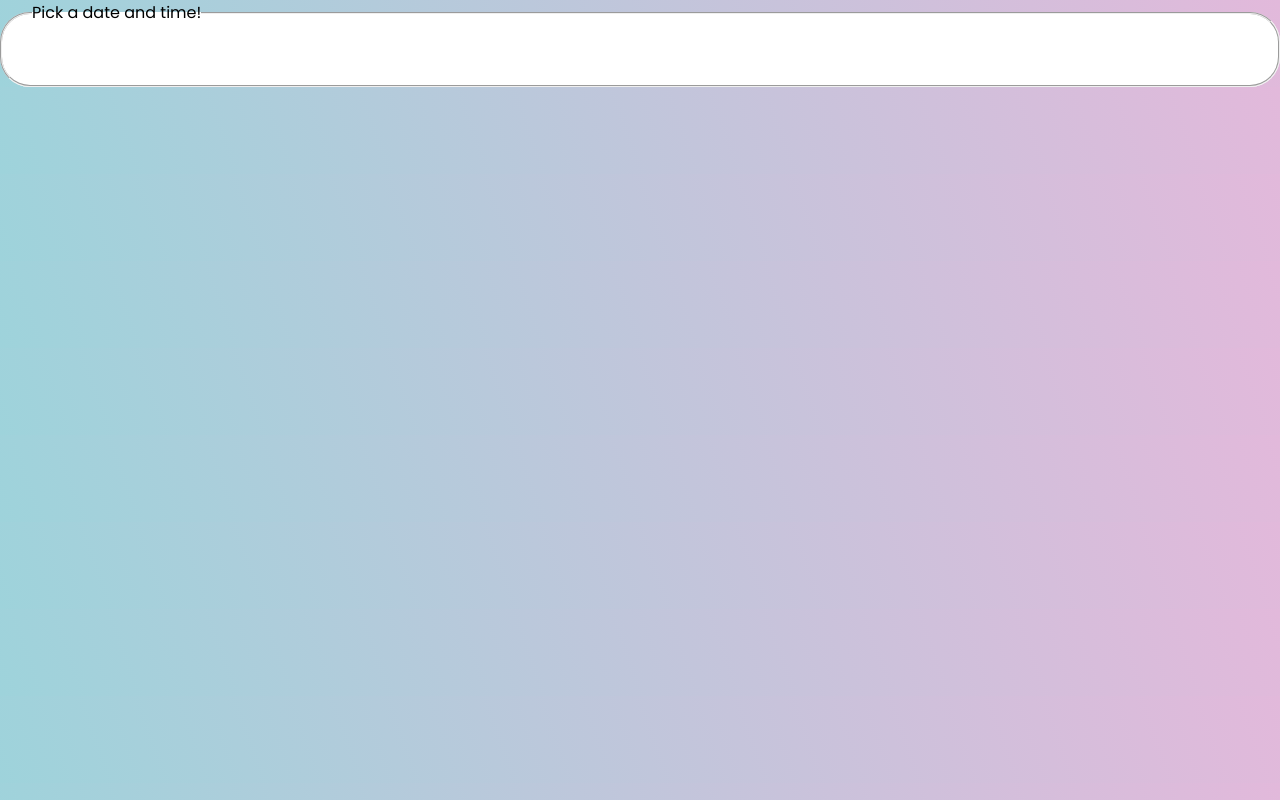
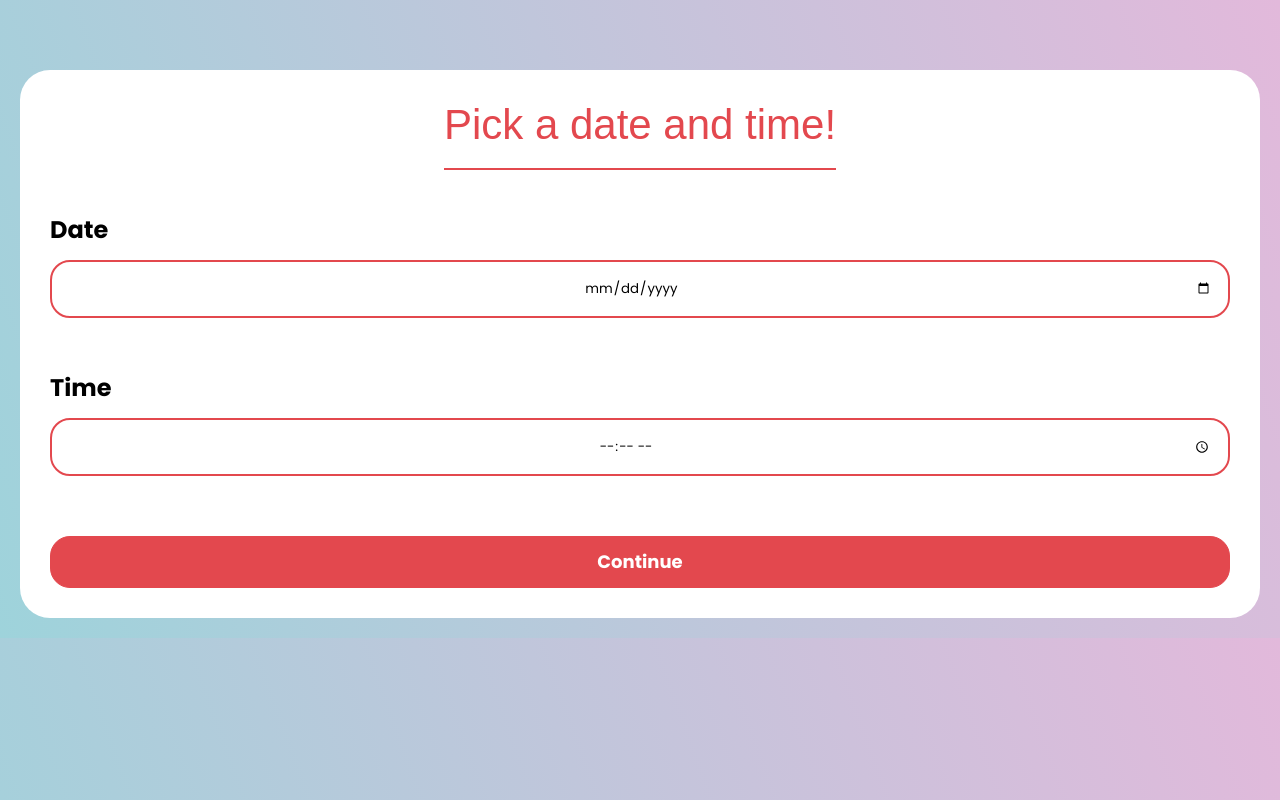
Before and after one commit to xiaonanpols21/date-picker, a Next.js app: page /form in a window 1280 px wide. Built offline with nearby package versions, Linux system fonts and the light colour scheme; a web font is replaced by a local one.

Commit message:
html form staat

```diff
--- a/src/app/form/page.js
+++ b/src/app/form/page.js
@@ -1,11 +1,113 @@
+"use client";
+import { useState, useEffect } from "react";
 import styles from "./styles.module.scss";
 
 export default function Form() {
+    // Variables
+    const [form, setForm] = useState({
+        date: "",
+        time: "",
+        activity: ""
+    });
+    const [step, setStep] = useState(1);
+
+    //LocalStorage
+    useEffect(() => {
+        localStorage.setItem("form", JSON.stringify(form));
+    }, [form]);
+
+    function handleChange(e) {
+        const { name, value } = e.target;
+
+        setForm(prev => ({
+            ...prev,
+            [name]: value
+        }));
+    }
+
+    //Steps
+    function handleSteps(e) {
+        e.preventDefault();
+
+        if (step < 2) {
+            setStep(prev => prev + 1);
+        }
+    }
+
+    //Activty
+    function handleActivity(e) {
+        const value = e.target.value;
+
+        setForm(prev => ({
+            ...prev,
+            activity: prev.activity === value ? "" : value
+        }));
+    }
+
+
+
+
     return (
-        <form className={`${styles.form}`}>
-            <fieldset>
-                <legend>Pick a date and time!</legend>
-            </fieldset>
-        </form>
+        <main className={styles.main}>
+            <form className={`wrapper`}>
+
+                {step === 1 && (
+                    <fieldset className={styles.date}>
+                        <legend>Pick a date and time!</legend>
+                        <label>
+                            Date
+                            <input type="date" name="date" onChange={handleChange}/>
+                        </label>
+                        <label>
+                            Time
+                            <input type="time" name="time" onChange={handleChange}/>
+                        </label>
+                    </fieldset>
+                )}
+
+                {step === 2 && (
+                    <>
+                        <fieldset className={styles.activity}>
+                            <legend>What would you like to do?</legend>
+
+                            <label>
+                                Dinner 🍜
+                                <input type="checkbox" name="activity" value="dinner" checked={form.activity === "dinner"} onChange={handleActivity}/>
+                            </label>
+                            <label>
+                                Shooting 🔫
+                                <input type="checkbox" name="activity" value="shooting" checked={form.activity === "shooting"} onChange={handleActivity}/>
+                            </label>
+                            <label>
+                                Billiards 🎱
+                                <input type="checkbox" name="activity" value="billiards" checked={form.activity === "billiards"} onChange={handleActivity}/>
+                            </label>
+                            <label>
+                                GTA5 🕹️
+                                <input type="checkbox" name="activity" value="gta5" checked={form.activity === "gta5"} onChange={handleActivity}/>
+                            </label>
+                            <label>
+                                Movie 🍿
+                                <input type="checkbox" name="activity" value="movie" checked={form.activity === "movie"} onChange={handleActivity}/>
+                            </label>
+                            <label>
+                                Picnic 🌸
+                                <input type="checkbox" name="activity" value="picnic" checked={form.activity === "picnic"} onChange={handleActivity}/>
+                            </label>
+                        </fieldset>
+
+                        <fieldset className={`${styles.myOwn}`}>
+                            <legend>Or</legend>
+                            <button>Random 🎪</button>
+                            <button>My own idea 💡</button>
+                        </fieldset>
+                    </>
+                )}
+
+
+                <button onClick={handleSteps} className={`button-1 ${styles.button1}`}>Continue</button>
+            </form>
+            {/* <button className="back-btn"></button> */}
+        </main>
     )
 }
--- a/src/app/form/styles.module.scss
+++ b/src/app/form/styles.module.scss
@@ -1,9 +1,81 @@
 @use "../../styles/variables" as *;
 
-.form {
-    fieldset {
-        padding: 30px;
-        background-color: $white;
-        border-radius: 30px;
+.main {
+    padding: 70px 20px 20px 20px;
+
+    form {
+        fieldset {
+            border: none;
+
+            legend {
+                margin-bottom: 60px;
+            }
+        }
+
+        .date {
+            @include flex(column, 50px);
+
+            label {
+                @include flex(column, 10px);
+                @include f24;
+                font-weight: bold;
+
+                input {
+                    padding: 16px;
+                    border-radius: 20px;
+                    border: 2px solid $primaire;
+                    font-family: var(--font-poppins);
+                    text-align: center;
+                }
+            }
+        }
+
+        .activity {
+            @include flex(flex, 10px);
+            flex-wrap: wrap;
+
+            label {
+                @include tags;
+
+                &:has(input:checked) {
+                    border: 3px solid $primaire;
+                    font-weight: bold;
+                }
+
+                input {
+                    opacity: 0;
+                    position: absolute;
+                }
+            }
+        }
+
+
+        .button1 {
+            margin-top: 40px;
+        }
+
+        .myOwn {
+            @include flex(column, 10px);
+
+            legend {
+                @include f24;
+                margin: 0px 0px 10px 0px;
+                font-weight: bold;
+                font-family: var(--font-poppins);
+                color: $black;
+                text-align: left;
+
+                &::after {
+                    display: none
+                }
+            }
+
+            button {
+                @include tags;
+                @include f16;
+                width: 100%;
+                font-family: var(--font-poppins);
+            }
+        }
     }
 }
--- a/src/styles/index.scss
+++ b/src/styles/index.scss
@@ -11,13 +11,13 @@ body {
 	background: linear-gradient(70deg,rgba(158, 211, 219, 1) 0%, rgba(226, 185, 219, 1) 100%);
 }
 
-h1, h2, h3, h4, h5, h6 {
+h1, h2, h3, h4, h5, h6, legend {
 	text-align: center;
 	font-family: var(--font-agbalumo);
 	color: $primaire;
 }
 
-h1 {
+h1, legend {
 	@include divider;
 	font-size: 42px;
 	line-height: 50px;
--- a/src/styles/variables.scss
+++ b/src/styles/variables.scss
@@ -5,6 +5,11 @@ $black: #000;
 @mixin f14 {
     font-size: 14px;
     line-height: 23px;
+}
+
+@mixin f16 {
+    font-size: 16px;
+    line-height: 28px;
 }
 
 @mixin f18 {
@@ -15,6 +20,11 @@ $black: #000;
 @mixin f20 {
     font-size: 20px;
     line-height: 33px;
+}
+
+@mixin f24 {
+    font-size: 24px;
+    line-height: 40px;
 }
 
 @mixin f26 {
@@ -52,3 +62,11 @@ $black: #000;
 		bottom: -20px;
 	}
 }
+
+@mixin tags {
+    width: fit-content;
+    padding: 10px 20px;
+    border: 1px solid $primaire;
+    border-radius: 10px;
+    background-color: $white;
+}
```
